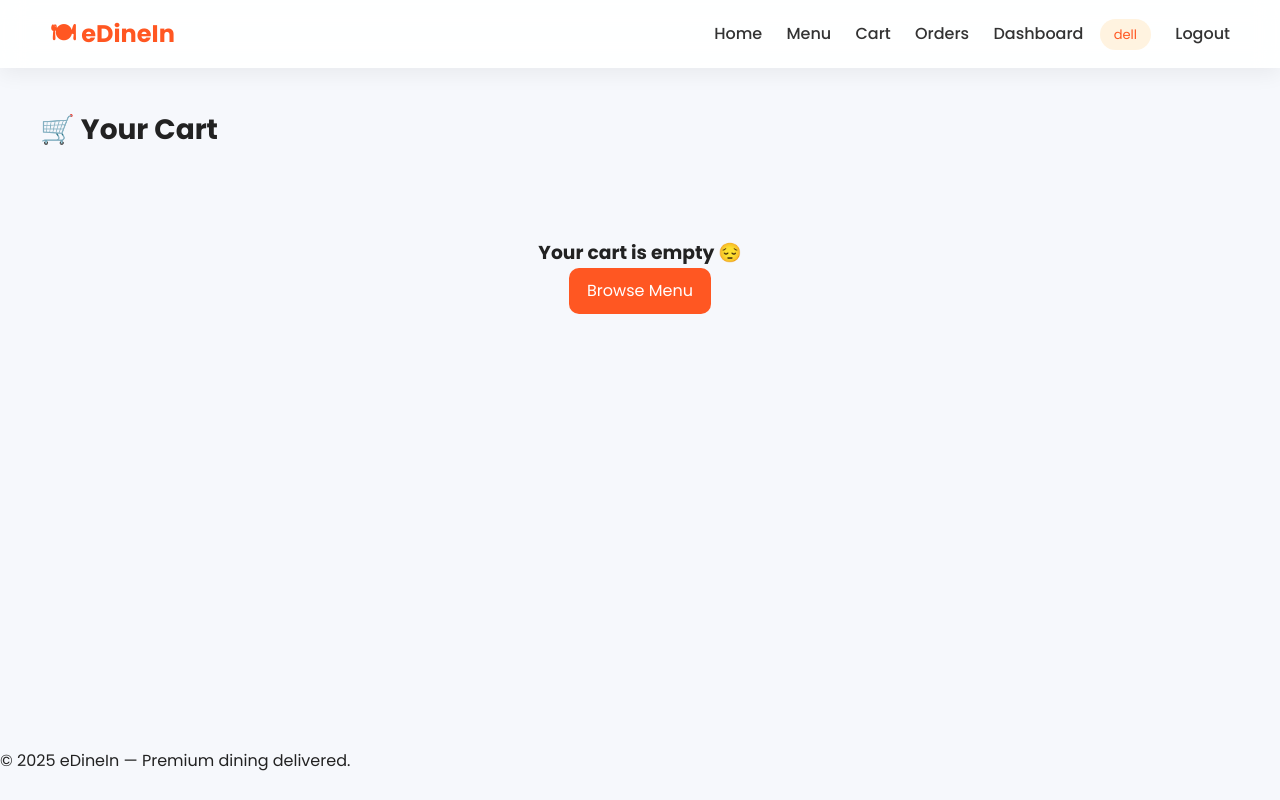
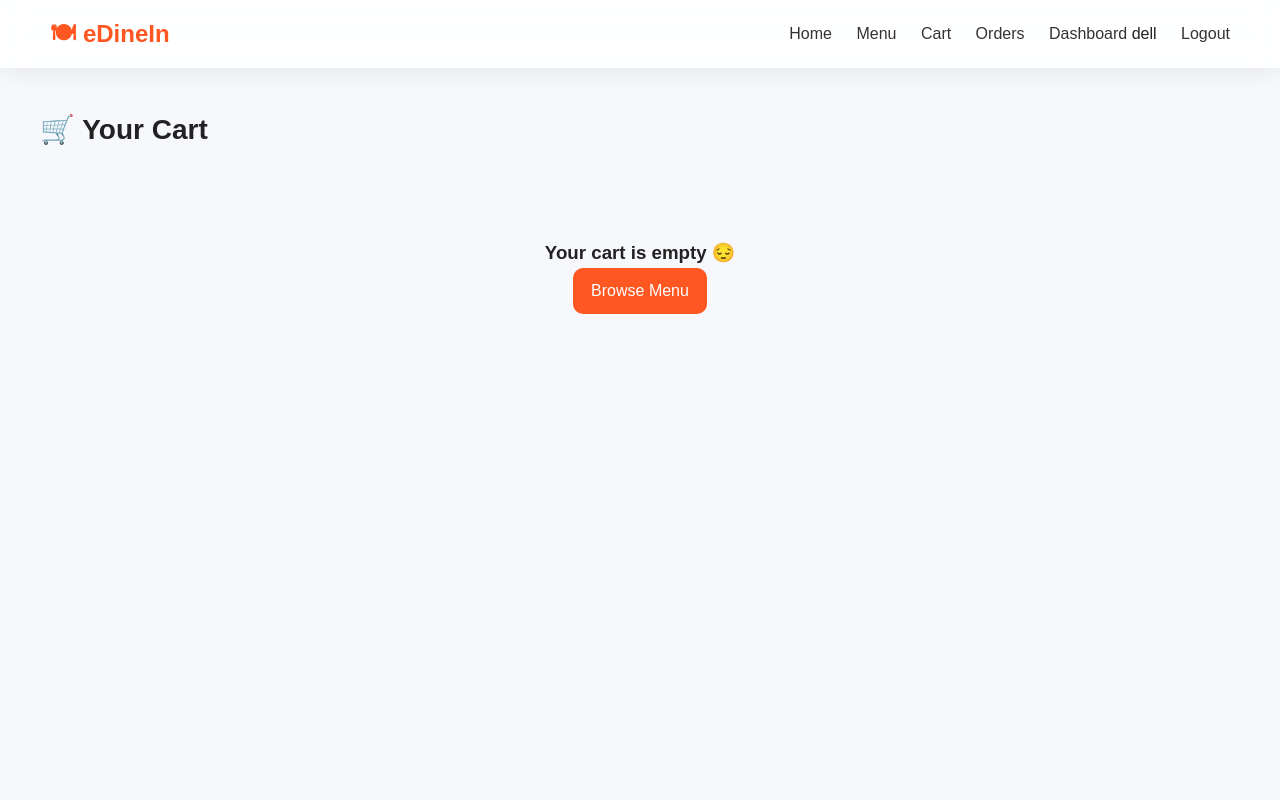
Before and after one commit to beheradeeptimayee/Restaurant-Management-And-Online-Food-Ordering-System, a Django app: page /cart/view_cart/ in a window 1280 px wide. Run offline with Django 5.2, Linux system fonts and the light colour scheme; a user stored in the database is signed in; data comes from the database, SQL or seed files in the repository.

Commit message:
Update base.html

```diff
--- a/templates/base.html
+++ b/templates/base.html
@@ -1,12 +1,9 @@
 {% load static %}
 <!DOCTYPE html>
-<html lang="en">
+<html>
 <head>
 <meta charset="UTF-8">
 <title>eDineIn</title>
-<meta name="viewport" content="width=device-width, initial-scale=1.0">
-
-<link href="https://fonts.googleapis.com/css2?family=Poppins:wght@300;400;500;600;700&display=swap" rel="stylesheet">
 <link rel="stylesheet" href="{% static 'css/style.css' %}">
 </head>
 
@@ -14,19 +11,20 @@
 
 <nav class="navbar">
   <h2>🍽 eDineIn</h2>
+
   <div class="nav-links">
     <a href="{% url 'home' %}">Home</a>
     <a href="{% url 'menu' %}">Menu</a>
     <a href="{% url 'view_cart' %}">Cart</a>
-    <a href="{% url 'orders' %}">Orders</a>
+    <a href="{% url 'my_orders' %}">Orders</a>
 
     {% if user.is_staff %}
       <a href="{% url 'admin_dashboard' %}">Dashboard</a>
     {% endif %}
 
     {% if user.is_authenticated %}
-      <span class="user-badge">{{ user.username }}</span>
-      <a class="logout" href="{% url 'logout' %}">Logout</a>
+      <span>{{ user.username }}</span>
+      <a href="{% url 'logout' %}">Logout</a>
     {% else %}
       <a href="{% url 'login' %}">Login</a>
     {% endif %}
@@ -34,12 +32,17 @@
 </nav>
 
 <div class="container">
+
+  {% if messages %}
+    {% for message in messages %}
+      <div class="message {{ message.tags }}">
+        {{ message }}
+      </div>
+    {% endfor %}
+  {% endif %}
+
   {% block content %}{% endblock %}
 </div>
 
-<footer>
-  © 2025 eDineIn — Premium dining delivered.
-</footer>
-
 </body>
 </html>
```
